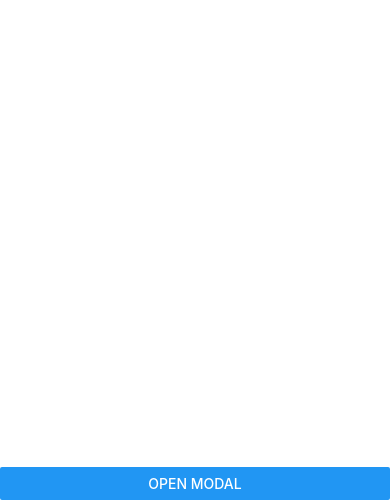
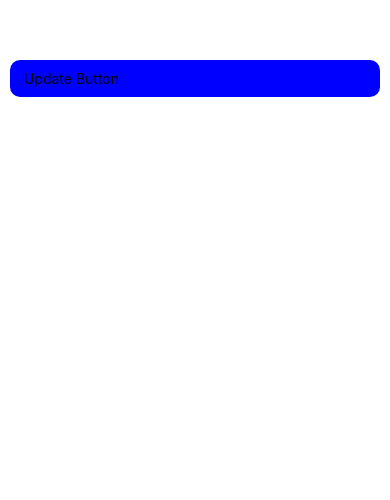
Before and after one commit to masudrana35362/react-practice, a React Native app: screen / in a window 390 px wide. Shown: the part 344-844 px from the top of the page. Built offline with nearby package versions, Linux system fonts and the light colour scheme.

Commit message:
working on pressable

```diff
--- a/App.js
+++ b/App.js
@@ -9,6 +9,7 @@ import React, { useState } from 'react';
 import {
   Button,
   Modal,
+  Pressable,
   StyleSheet,
   Text,
   View,
@@ -16,60 +17,31 @@ import {
 
 const App = () => {
 
-  const [showModal,setShowModal] = useState(false)
 
   return (
-    <View style={styles.main}>
-
-      <Modal
-       transparent={true}
-      visible={showModal}
-      animationType='fade'
-
-      >
-
-        <View style={styles.centerView}>
-          <View style={styles.modalView}>
-            <Text style={styles.modalText}> this is modal</Text>
-            <Button title='Cloase Modal' onPress={()=> setShowModal(false)}/>
-          </View>
-        </View>
-
-
-      </Modal>
-
-      <View style={styles.buttonView}>
-        <Button title='Open Modal' onPress={()=>setShowModal(true)} />
-      </View>
+    <View style= {styles.main}>
+      <Pressable style={styles.pressAble}>
+        <Text> Update Button</Text>
+      </Pressable>
     </View>
   )
 }
 
 const styles = StyleSheet.create({
+
   main: {
-    flex: 1
+    flex:1,
+    justifyContent: 'center'
   },
-  buttonView: {
-    flex: 1,
-    justifyContent: 'flex-end'
-  },
-  centerView: {
-    flex:1,
-    justifyContent: 'center',
-    alignItems: 'center'
-  },
-  modalView: {
-    backgroundColor: 'white',
-    padding:40,
-    borderRadius:20,
-    shadowColor: 'black',
-    elevation: 5,
-  },
-  modalText:{
-    marginBottom: 10,
-    fontSize:20
+  pressAble:{
+    backgroundColor: 'blue',
+    padding:10,
+    margin: 10,
+    color: '#fff',
+    borderRadius: 10,
+    fontSize: 20,
+    textAlign: 'center'
   }
 
 })
-
 export default App;
```
